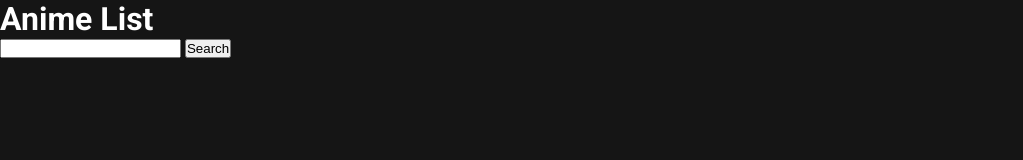
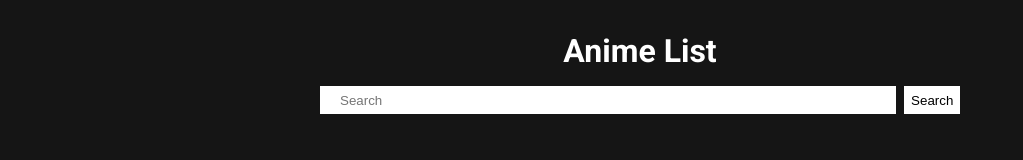
Before and after one commit to AhmadHazm/anime_list, a plain HTML site: page index.html in a window 1280 px wide. Shown: the whole page, without its empty margins (0-1023 px from the left). Drawn offline with Linux system fonts and the light colour scheme.

Commit message:
header styling

```diff
--- a/index.html
+++ b/index.html
@@ -15,8 +15,8 @@
     <header>
         <h1>Anime List</h1>
         <div>
-            <input type="text" name="search" id="searchBar">
-            <input type="submit" value="Search">
+            <input type="text" name="search" id="searchBar" placeholder="Search">
+            <input type="submit" id="submit" value="Search">
         </div>
     </header>
     <main>
--- a/style/sass/_config.scss
+++ b/style/sass/_config.scss
@@ -3,3 +3,13 @@ $background-color: #151515;
 // text
 $text-color: #ffffff;
 $font-family: 'Roboto', sans-serif;
+
+
+// mixin
+@mixin flex($direction: row, $align: left, $gap: 0) {
+    display: flex;
+    flex-direction: $direction;
+    justify-content: $align;
+    align-items: $align;
+    gap: $gap;
+}
--- a/style/sass/main.scss
+++ b/style/sass/main.scss
@@ -9,3 +9,32 @@ body{
     font-family: $font-family;
     color: $text-color;
 }
+
+header{
+    width: 100vw;
+    text-align: center;
+    margin-top: 2em;
+
+    @include flex(column, center, 1em);
+
+    div{
+        @include flex(row, center, .5em);
+        width: 60%;
+        max-width: 40em;
+
+        #searchBar{
+            padding: .5em 1.5em;
+            width: 100%;
+
+            border: none;
+            border-radius: 0;
+        }
+        #submit{
+            border: none;
+            border-radius: 0;
+            padding: .5em;
+            background-color: white;
+        }
+    }
+
+}
```
Also changed, not shown: style/css/main.css, 1 other file.
